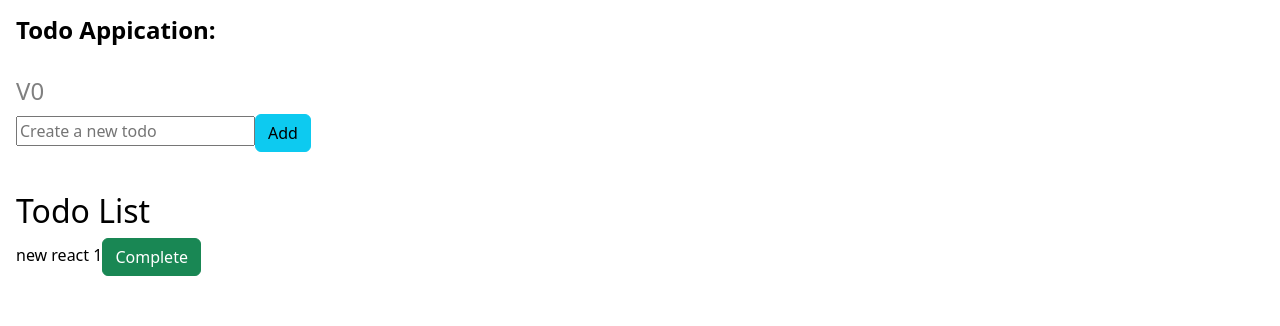
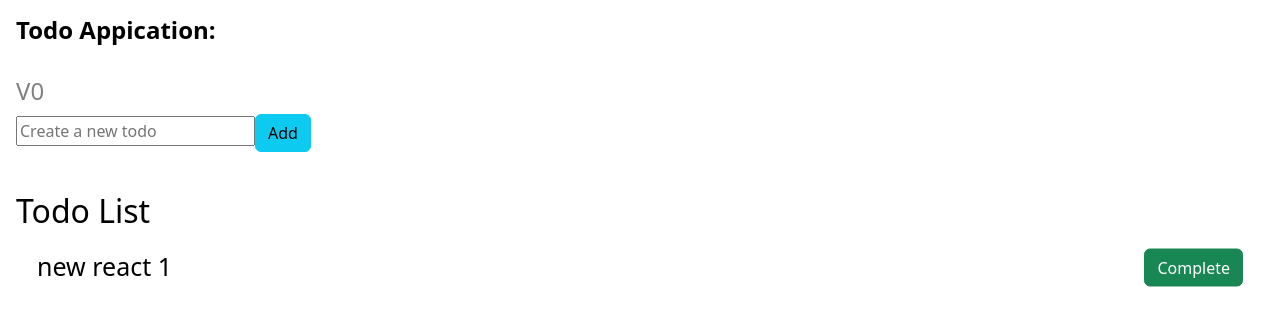
Before and after one commit to Ramy9999/stackblitz-starters-react-ts-starter, a React (Create React App) app: page / in a window 1280 px wide. Shown: the top 326 px of the page. Built offline with nearby package versions, Linux system fonts and the light colour scheme.

Commit message:
1 file modified

```diff
--- a/src/components/Todo.tsx
+++ b/src/components/Todo.tsx
@@ -2,8 +2,6 @@ import { useState } from 'react';
 import '../style.css';
 import 'bootstrap/dist/css/bootstrap.css';
 // import NewTodo from './newTodo';
-
-
 
 function Todo({ title, status }) {
   const [todoVisible, setTodoVisible] = useState(true);
@@ -13,11 +11,49 @@ function Todo({ title, status }) {
   return (
     <>
       {todoVisible && [
-        <p>
-          {title}
-          <button type="button" className="btn btn-success">
+        <p
+          style={{
+            borderStyle: 'ridge',
+            borderRadius: 5,
+            borderWidth: 1.6,
+            borderColor: 'white',
+            height: 65,
+            position: 'relative',
+          }}
+        >
+          {/* <div */}
+          {/* // style={{ */}
+          {/* //   margin: 0,
+          //   position: 'absolute',
+          //   top: '50%',
+          //   msTransform: 'translateY(-50%)',
+          //   transform: 'translateY(-50%)',
+          // }
+          > */}
+          <div
+            style={{
+              fontSize: 25,
+              msTransform: 'translateY(25%)',
+              transform: 'translateY(25%)',
+              float: 'left',
+              marginLeft: 20,
+            }}
+          >
+            {title}
+          </div>
+          <button
+            style={{
+              msTransform: 'translateY(25%)',
+              transform: 'translateY(25%)',
+              float: 'right',
+              marginRight: 20,
+            }}
+            type="button"
+            className="btn btn-success align-middle"
+          >
             {status}
-          </button>
+          </button>{' '}
+          {/* // </div> */}
         </p>,
       ]}
     </>
```
